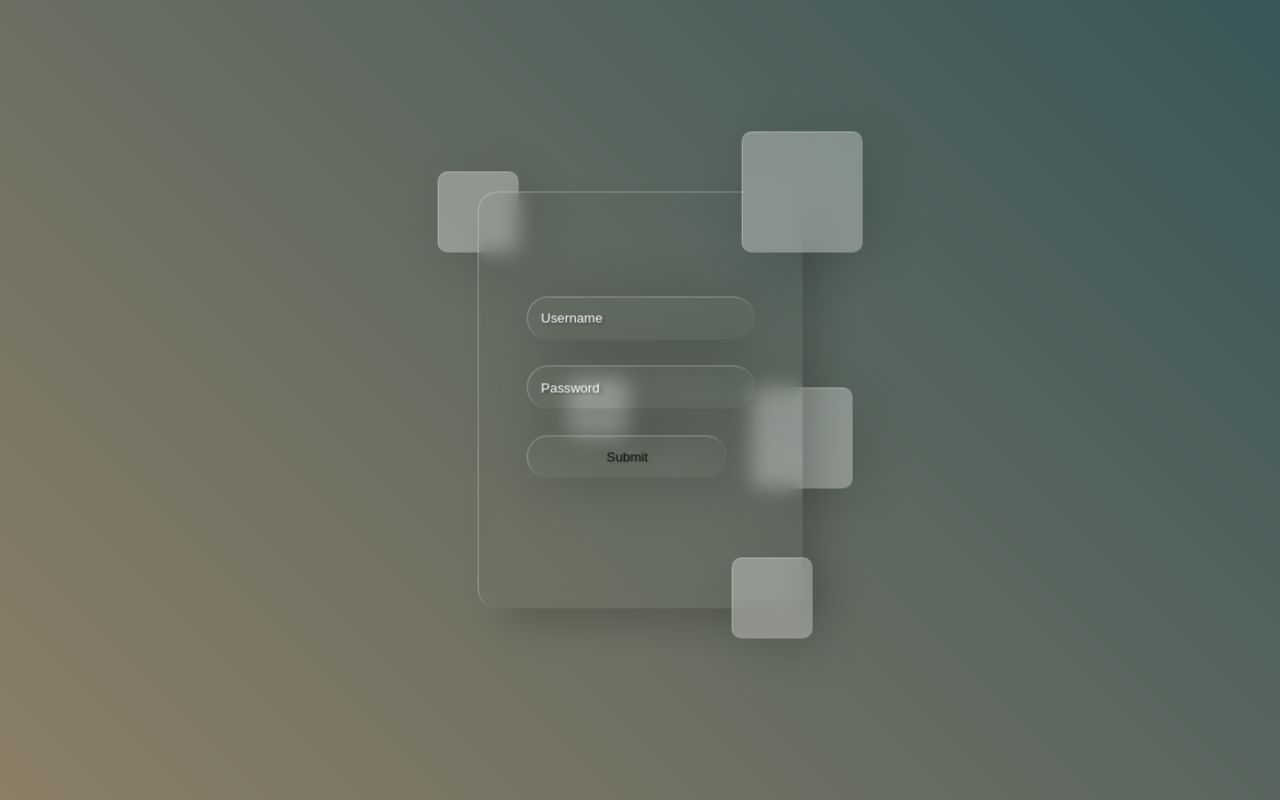
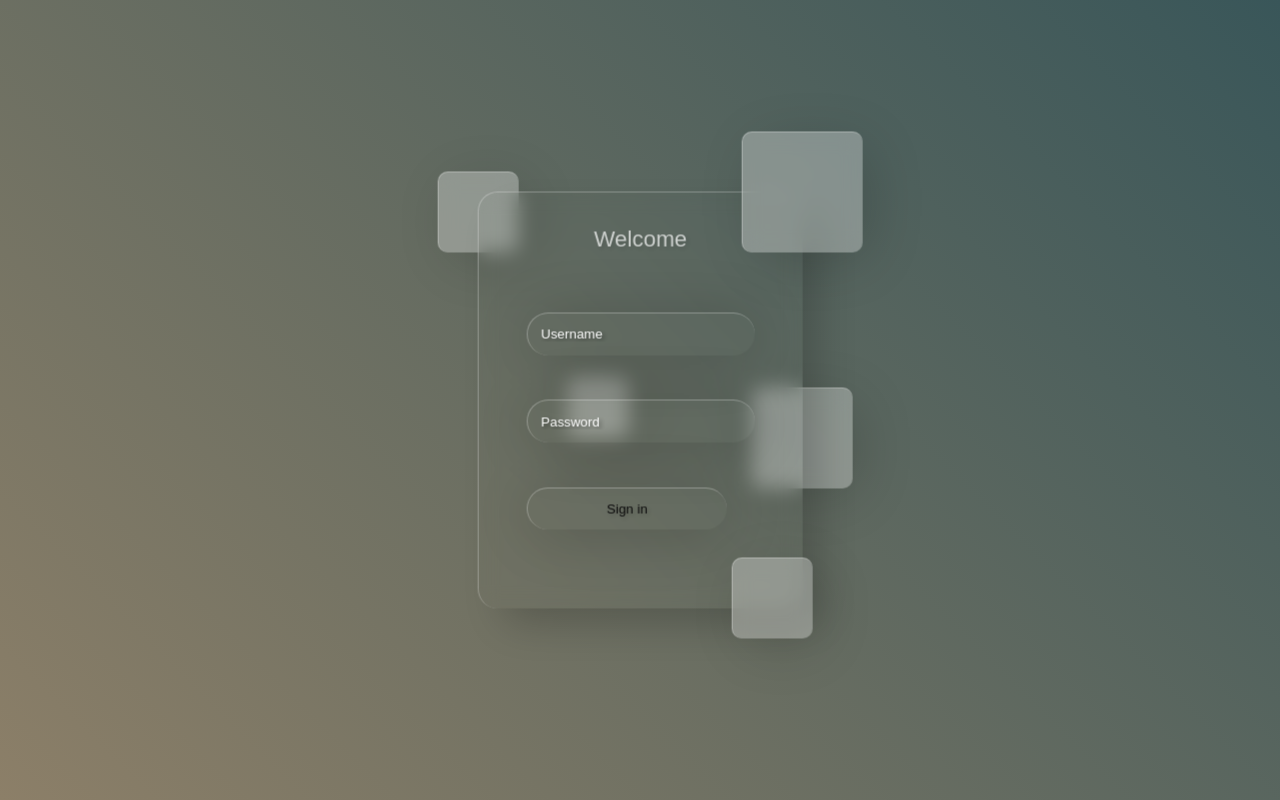
Before and after one commit to nabigha-mogharbel/Full-Stack-Personal-Portfolio-Frontend, a React (Create React App) app in the folder portfolio/: page / in a window 1280 px wide. Built offline with nearby package versions, Linux system fonts and the light colour scheme.

Commit message:
AxiosLogin

```diff
--- a/portfolio/package.json
+++ b/portfolio/package.json
@@ -6,6 +6,7 @@
     "@testing-library/jest-dom": "^5.16.5",
     "@testing-library/react": "^13.4.0",
     "@testing-library/user-event": "^13.5.0",
+    "axios": "^1.3.1",
     "react": "^18.2.0",
     "react-dom": "^18.2.0",
     "react-scripts": "5.0.1",
--- a/portfolio/src/App.js
+++ b/portfolio/src/App.js
@@ -1,28 +1,44 @@
-import logo from './logo.svg';
-import './App.css';
-import Login from './Login_component/Login';
-// import About from "./About_component/About"
-// import Skills from "./Skills_component/Skills"
+import logo from "./logo.svg";
+import "./App.css";
+import Login from "./Login_component/Login";
+// import About from "./About_component/About";
+// import Skills from "./Skills_component/Skills";
 // import Projects from "./Projects_component/Projects"
 // import Resume from "./Resume_component/Resume"
 // import SideBar from "./Sidebar_component/SideBar"
 // import Contact from "./Contact_component/Contact"
 // import Login from "./Login_component/Login"
-import React, { Component } from 'react';
-
+import React, { Component } from "react";
 
 class App extends Component {
-  state = {  }
+  constructor(props) {
+    super(props);
+    this.state = {
+      isLoggedIn: false,
+    };
+  }
+  handleLogin = () => {
+    this.setState({ isLoggedIn: true });
+  };
+
   render() {
     return (
       <>
+        {!this.state.isLoggedIn ? (
+          <Login onLogin={this.handleLogin} />
+        ) : (
+          <>
+            {/* <About /> */}
 
-      <Login></Login>
-
-
+          </>
+        )}
       </>
     );
   }
 }
 
+
+
+
+
 export default App;
--- a/portfolio/src/Login_component/Login.js
+++ b/portfolio/src/Login_component/Login.js
@@ -1,16 +1,75 @@
-import "../Login_component/Login.css";
 import React, { Component } from "react";
+import axios from "axios";
+import '../Login_component/Login.css'
 
 class Login extends Component {
-  state = {};
+  constructor(props) {
+    super(props);
+    this.state = {
+      username: "",
+      password: "",
+      error: "",
+      success: "",
+    };
+  }
+
+  handleChange = event => {
+    this.setState({
+      [event.target.name]: event.target.value
+    });
+  };
+
+  handleSubmit = event => {
+    event.preventDefault();
+    const { username, password } = this.state;
+
+    axios
+      .post("http://localhost:5000/admin/login", {
+        username,
+        password
+      },{ headers: {
+        'Content-Type': 'application/json',
+        }})
+        .then(response => {
+          if (response) {
+             // Handle successful login
+            console.log(response)
+            this.setState({success:response})
+            this.props.onLogin(true);
+            alert("Success")
+          }
+        })
+        .catch(error => {
+          if (error) {
+            console.log(error);
+            this.setState({
+              error: error.response.data
+            });
+          }
+          alert(error.response.data);
+        });
+
+  };
+
   render() {
     return (
-      <>
+
       <div className="container">
-          <form>
-            <input type="text" placeholder="Username" required />
-            <input type="password" placeholder="Password" required />
-            <input type="submit" placeholder="Submit" required />
+      <form onSubmit={this.handleSubmit} >
+        <p>Welcome</p>
+        <input
+          type="username"
+          name="username"
+          placeholder="Username"
+          onChange={this.handleChange}
+        /><br />
+        <input
+          type="password"
+          name="password"
+          placeholder="Password"
+          onChange={this.handleChange}
+        /><br />
+        <input type="submit" value="Sign in" /><br />
       </form>
 
       <div className="drops">
@@ -21,9 +80,7 @@ class Login extends Component {
         <div className="drop drop-5"></div>
       </div>
     </div>
-      </>
     );
   }
 }
-
 export default Login;
```
Also changed, not shown: portfolio/src/About_component/About.js (+31 -0 lines), 1 other file (tests, documents, lock files or other folders). Lines whose indentation alone changed are shown as unchanged.
